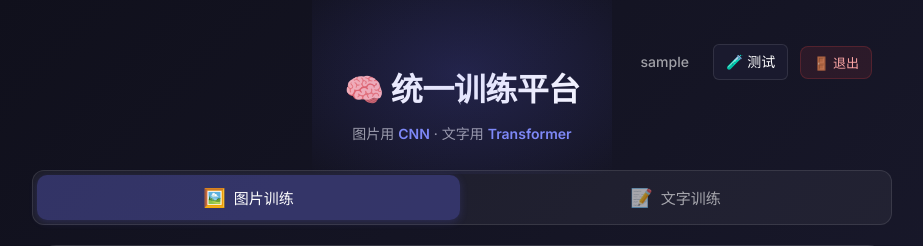
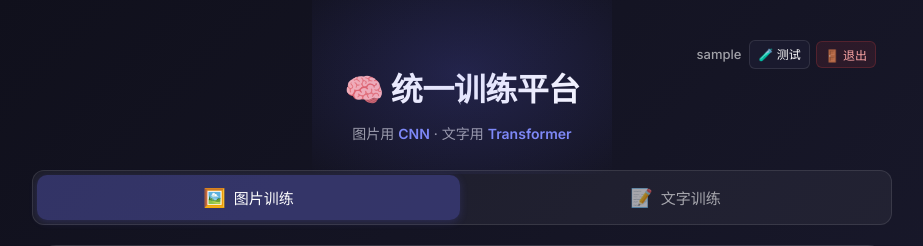
Before and after one commit to fhz1206/AI_TRAINER, a Flask app: page /train in a window 1280 px wide. Shown: the top 246 px of the page, without its empty margins (178-1101 px from the left). Run offline with Flask 3, Linux system fonts and the light colour scheme; the visitor is signed in with stand-in values (Sample User, id 1); data comes from the database, SQL or seed files in the repository; data that the repository does not hold is empty; parts of the project's set-up code (start-up, migrations or seed data) failed here and were passed over.

Commit message:
update: 更新文件 style.css
Signed-off-by: fhz1206 <fhz1206@noreply.gitcode.com>

```diff
--- a/static/css/style.css
+++ b/static/css/style.css
@@ -1018,33 +1018,48 @@ body {
 /* ==================== 头部用户信息 ==================== */
 .user-info {
     position: absolute;
-    top: 20px;
-    right: 20px;
+    top: 16px;
+    right: 16px;
     display: flex;
     align-items: center;
-    gap: 12px;
+    gap: 6px;
 }
 .username {
     color: var(--text-secondary);
-    font-size: 14px;
+    font-size: 13px;
     font-weight: 500;
+    margin-right: 2px;
+}
+.btn-test {
+    margin-left: 0;
+    padding: 4px 8px;
+    background: var(--bg-secondary);
+    border: 1px solid var(--border-color);
+    border-radius: 6px;
+    color: var(--text-primary);
+    cursor: pointer;
+    text-decoration: none;
+    font-size: 12px;
+    transition: all 0.2s;
+    white-space: nowrap;
+}
+.btn-test:hover {
+    background: var(--accent);
+    color: white;
+    border-color: var(--accent);
 }
 .btn-logout {
-    padding: 6px 12px;
+    padding: 4px 8px;
     background: rgba(239, 68, 68, 0.1);
     border: 1px solid rgba(239, 68, 68, 0.2);
-    border-radius: 8px;
+    border-radius: 6px;
     color: #fca5a5;
-    font-size: 13px;
+    font-size: 12px;
     font-weight: 500;
     cursor: pointer;
     transition: all 0.3s ease;
     font-family: inherit;
-}
-.btn-logout:hover {
-    background: rgba(239, 68, 68, 0.2);
-    border-color: rgba(239, 68, 68, 0.4);
-    color: #fff;
+    white-space: nowrap;
 }
 /* 小屏幕适配 */
 @media (max-width: 640px) {
@@ -1083,21 +1098,3 @@ body {
     opacity: 0.4;
     cursor: not-allowed;
 }
-/* 测试按钮样式 */
-.btn-test {
-    margin-left: 12px;
-    padding: 6px 12px;
-    background: var(--bg-secondary);
-    border: 1px solid var(--border-color);
-    border-radius: 6px;
-    color: var(--text-primary);
-    cursor: pointer;
-    text-decoration: none;
-    font-size: 14px;
-    transition: all 0.2s;
-}
-.btn-test:hover {
-    background: var(--accent);
-    color: white;
-    border-color: var(--accent);
-}
```
